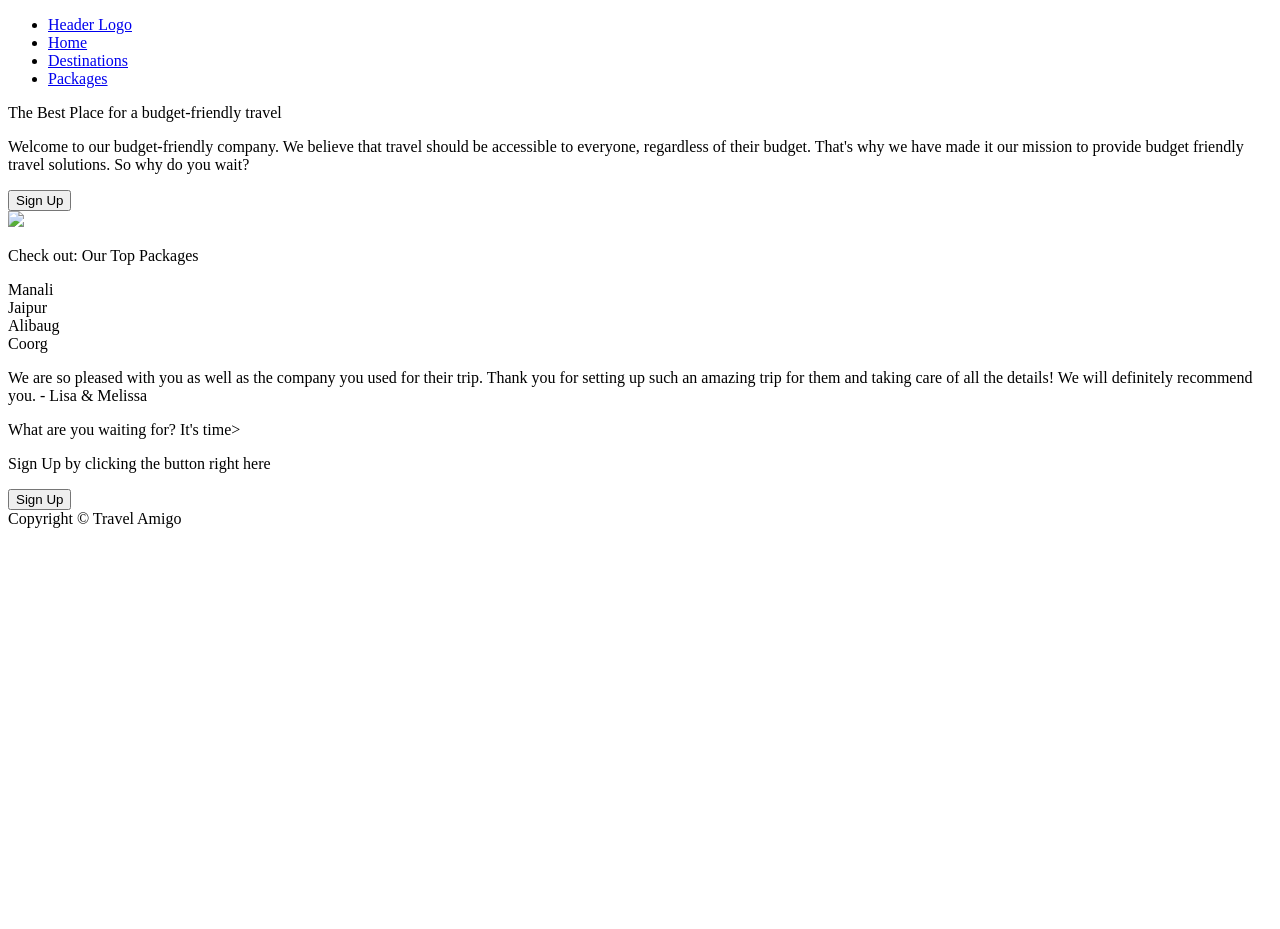
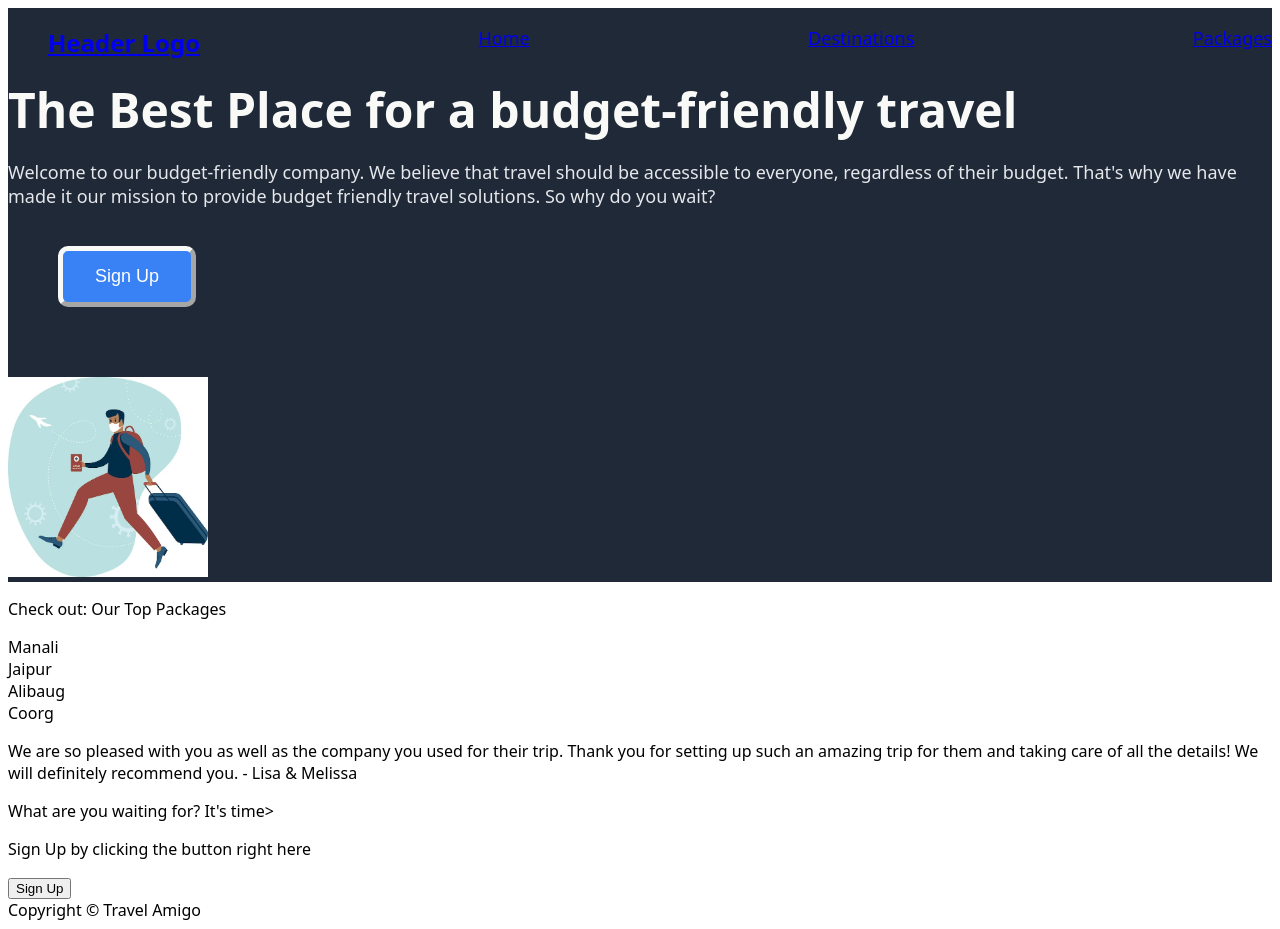
Before and after one commit to sanmitha-shetty/travel-amigo, a plain HTML site: page index.html in a window 1280 px wide. Before the commit the page ends 800 px from the top, so only its background shows below. Drawn offline with Linux system fonts and the light colour scheme.

Commit message:
Style the Header

```diff
--- a/index.html
+++ b/index.html
@@ -5,18 +5,21 @@
     <meta http-equiv="X-UA-Compatible" content="IE=edge">
     <meta name="viewport" content="width=device-width, initial-scale=1.0">
     <title>Travel Amigo</title>
+    <link href="./styles.css" rel ="stylesheet">
 </head>
 <body>
     <header>
         <nav>
             <ul>
-               <li><a href="#">Header Logo</a></li>
+               <li class="logo"><a href="#">Header Logo</a></li>
                <li><a href="#">Home</a></li>
                <li><a href="#">Destinations</a></li>
                <li><a href="#">Packages</a></li>
             </ul>
         </nav>
-        <div>
+        <div class="left-right">
+            <div class="left-content">
+                <div id="hero-text">
                     The Best Place for a budget-friendly travel
                 </div>
                 <p>
@@ -25,11 +28,13 @@
                     That's why we have made it our mission to provide budget friendly travel solutions.
                     So why do you wait?
                 </p>
-        <button input type="button">
+                <button class = "sign-up"input type="button">
                     Sign Up
                 </button>
-        <div>
-            <img src="#">
+            </div>
+            <div class="right-content">
+                <img src="./assets/travel-man.avif">
+            </div>
         </div>
     </header>
     <section>
--- /dev/null
+++ b/styles.css
@@ -0,0 +1,68 @@
+body {
+    font-family: system-ui, Roboto ;
+}
+header {
+    background-color: #1F2937;
+    color: #E5E7EB;
+    font-size: 18px;
+
+}
+nav{
+    display: flex;
+    flex-wrap: wrap;
+    flex-direction: column;
+}
+nav> ul{
+    display: flex;
+    color: #E5E7EB;
+    justify-content: space-between;
+    list-style: none;
+    flex-wrap: wrap;
+}
+ul> a{
+    color: #E5E7EB;
+}
+
+.logo{
+    color: #F9FAF8;
+    font-size: 24px;
+    font-weight: bold;
+}
+#hero-text{
+    color: #F9FAF8;
+    font-size: 48px;
+    font-weight: bolder;
+}
+.sign-up{
+    background-color: #3882F6;
+    color: white;
+    font-size: 18px;
+    font-weight: 500;
+    padding: 15px 32px;
+    margin: 20px 50px;
+    text-align: center;
+    text-decoration: none;
+    display: inline-block;
+    border-radius: 10px;
+    border-color: #F9FAF8;
+    border-width: 5px;
+}
+.right-content img{
+    border-width: 10px;
+    width: 200px;
+    height: 200px;
+    flex-direction: row;
+}
+.left-content{
+    flex-direction: row;
+    block-size: 300px;
+    flex-wrap: wrap;
+}
+.left-right{
+    display: inline-flex;
+    flex-direction:row;
+    flex-wrap: wrap;
+    flex-basis: auto;
+    max-height: 100%;
+
+}
```
Also changed, not shown: assets/travel-man.avif (added). Lines whose indentation alone changed are shown as unchanged.
